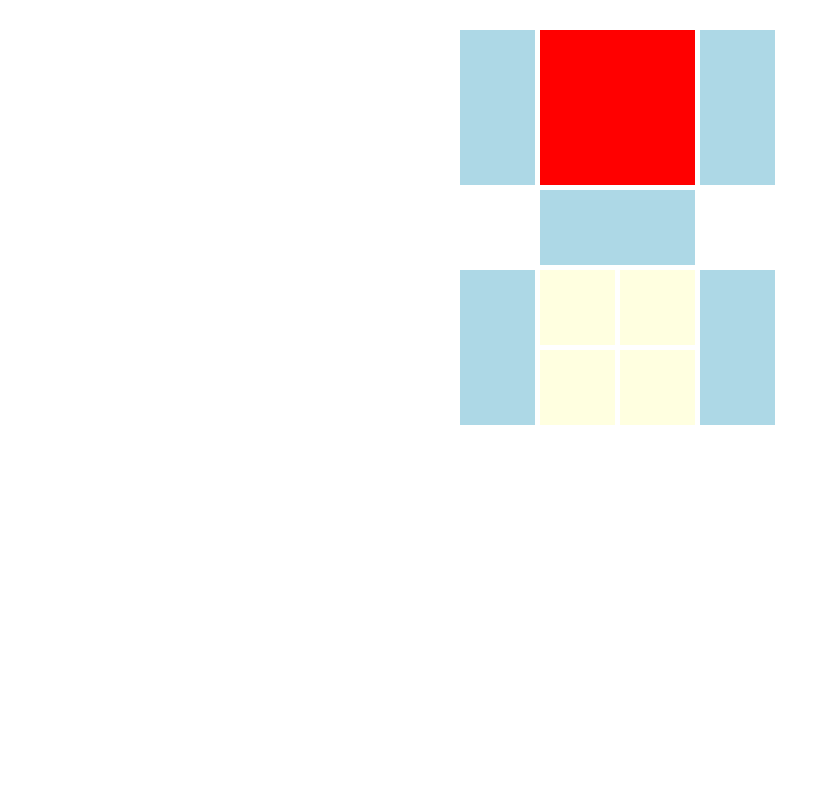
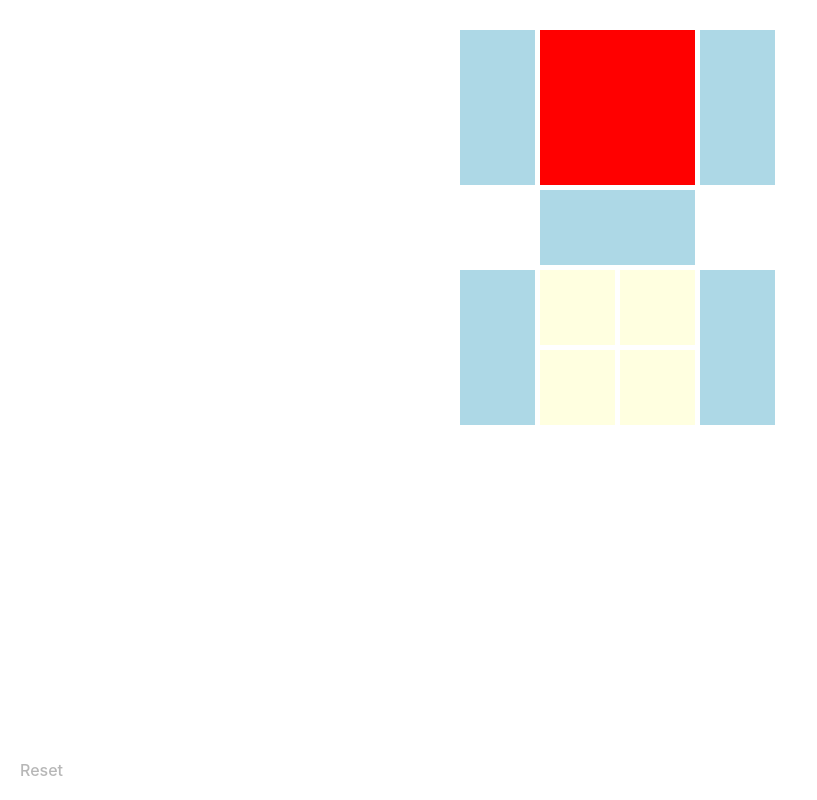
Before and after one commit to farkmarnum/emily-furniture-puzzle, a React (Vite) app: page / in a window 1280 px wide. Shown: the whole page, without its empty margins (0-817 px from the left). Built offline with nearby package versions, Linux system fonts and the light colour scheme.

Commit message:
add reset button and warn before leaving

```diff
--- a/src/App.css
+++ b/src/App.css
@@ -2,5 +2,4 @@
   max-width: 420px;
   margin: 0 auto;
   padding: 30px;
-  text-align: center;
 }
--- a/src/App.tsx
+++ b/src/App.tsx
@@ -1,4 +1,4 @@
-import { useState } from "react";
+import { useEffect, useState } from "react";
 import "./App.css";
 import { DraggableBox } from "./DraggableBox";
 import { type Position, type Size, type Id, UNIT } from "./constants";
@@ -80,6 +80,12 @@ const getOpenSquares = (positions: Record<Id, Position>, currentId: Id) => {
 function App() {
   const [positions, setPositions] = useState(getInitState());
 
+  const initState = getInitState();
+  const isInInitState = IDS.every(
+    (id) =>
+      positions[id].x === initState[id].x && positions[id].y === initState[id].y
+  );
+
   const setPosition = (id: Id, pos: Position) => {
     let { x, y } = pos;
     x /= UNIT;
@@ -143,8 +149,24 @@ function App() {
     setPositions((current) => ({ ...current, [id]: closestPoint }));
   };
 
+  useEffect(() => {
+    const warnBeforeLeaving = (event: BeforeUnloadEvent) => {
+      event.preventDefault();
+      event.returnValue = true; // legacy
+    }
+    if (!isInInitState) {
+      window.addEventListener('beforeunload', warnBeforeLeaving);
+    }
+    return () => {
+      if (!isInInitState) {
+        window.removeEventListener('beforeunload', warnBeforeLeaving);
+      }
+    }
+  }, [isInInitState])
+
   return (
-    <div style={{ position: "relative" }}>
+    <>
+      <div style={{ position: "relative", height: `${UNIT * 5}px` }}>
         {IDS.map((id) => {
           const { size, color } = SPEC[id];
           const pos = positions[id];
@@ -161,6 +183,23 @@ function App() {
           );
         })}
       </div>
+
+      <button
+        style={{
+          border: "none",
+          background: "none",
+          padding: "4px",
+          // margin: "16px 0 0",
+          position: "absolute",
+          bottom: "16px",
+          left: "16px",
+        }}
+        disabled={isInInitState}
+        onClick={() => setPositions(getInitState())}
+      >
+        Reset
+      </button>
+    </>
   );
 }
 
--- a/src/index.css
+++ b/src/index.css
@@ -25,7 +25,8 @@ a:hover {
 body {
   margin: 0;
   min-width: 320px;
-  min-height: 100vh;
+  overflow: hidden;
+  height: 100vh
 }
 
 h1 {
```
Lines whose indentation alone changed are shown as unchanged.
